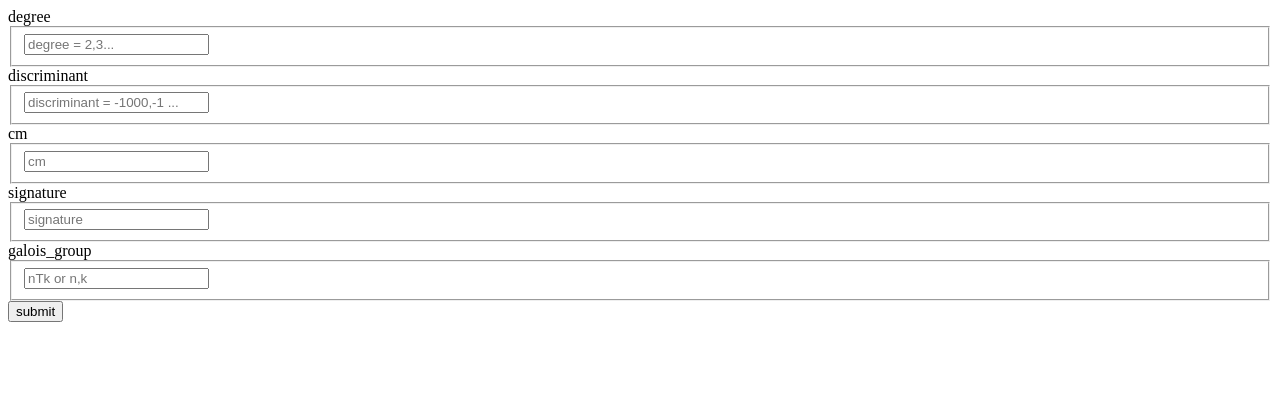
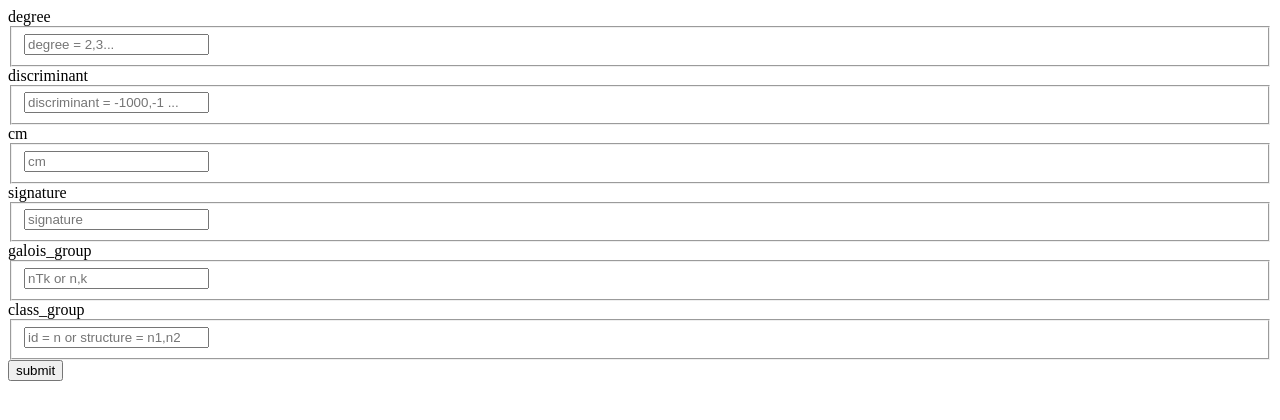
Before and after one commit to CarloSircana/DatabaseWebInterface, a Django app: page /poly/ in a window 1280 px wide. Shown: the top 420 px of the page. Run offline with Django 3.2, Linux system fonts and the light colour scheme.

Commit message:
add class group

```diff
--- a/field_gui_test/poly/templates/poly/index.html
+++ b/field_gui_test/poly/templates/poly/index.html
@@ -20,6 +20,9 @@ galois_group
 <fieldset>
         <input type="text" name="galois_group" placeholder="nTk or n,k" />
 </fieldset>
-
+class_group
+<fieldset>
+        <input type="text" name="class_group" placeholder="id = n or structure = n1,n2" />
+</fieldset>
 <input type="submit" value="submit">
 </form>
--- a/field_gui_test/poly/views.py
+++ b/field_gui_test/poly/views.py
@@ -25,8 +25,9 @@ def output(request):
     input_cm = request.GET.get('cm')
     input_sig = request.GET.get('signature')
     galois_group = request.GET.get('galois_group')
+    class_group = request.GET.get('class_group')
 
-    if not input_degree and not input_disc and not input_cm and not input_sig and not galois_group:
+    if not input_degree and not input_disc and not input_cm and not input_sig and not galois_group and not class_group:
         return render(request, 'poly/index.html')
 
     poly = Helper()
@@ -69,7 +70,7 @@ def output(request):
     #     output_list = poly.signature_(sig[0],sig[1])
 
 
-    output_polys, output_discs = poly.raw_query(input_degree,input_disc, input_cm,r, galois_group)
+    output_polys, output_discs = poly.raw_query(input_degree,input_disc, input_cm,r, galois_group, class_group)
 
     output_list = zip(output_polys[:10], output_discs[:10])
 
@@ -79,7 +80,11 @@ def output(request):
 
     input_list = ['degree: ' + str(input_degree),'discriminant: ' + str(input_disc), 'cm: '+ str(input_cm), 'real_embeddings: ' + str(r), 'galois_group: ' + str(galois_group)]
 
-
+    if class_group:
+        if ',' in class_group:
+            input_list.append('class group structure: {' + str(class_group) + "}")
+        else:
+             input_list.append('class group id: ' + str(class_group))
     context = {'input_list': input_list, 'queryset': output_list }
     #print((polys[0]))
     #return HttpResponse(output)
```
Also changed, not shown: field_gui_test/poly/helper.py (+18 -5 lines), README.md (deleted).
